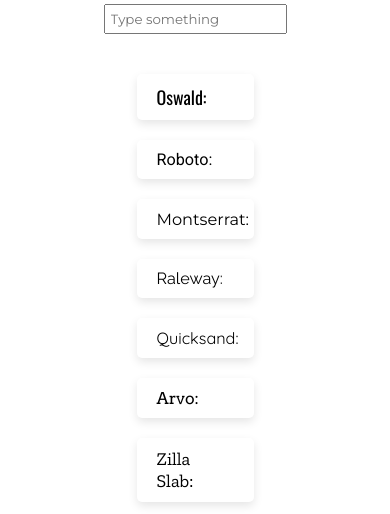
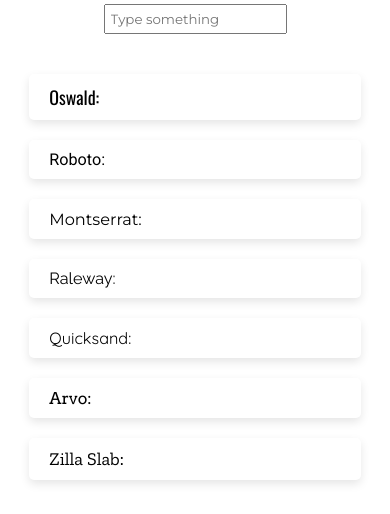
Before and after one commit to Dali-codes/font-preview, a plain HTML site: page index.html in a window 390 px wide. Shown: the part 74-588 px from the top of the page. Drawn offline with nearby package versions, Linux system fonts and the light colour scheme.

Commit message:
Update style.css

```diff
--- a/style.css
+++ b/style.css
@@ -128,3 +128,13 @@ a:visited {
 i {
     font-size: .8em;
 }
+
+@media screen and (max-width: 768px) {
+    ul {
+        width: 85%;
+    }
+
+    li {
+        margin-right: 1.5em;
+    }
+}
```
